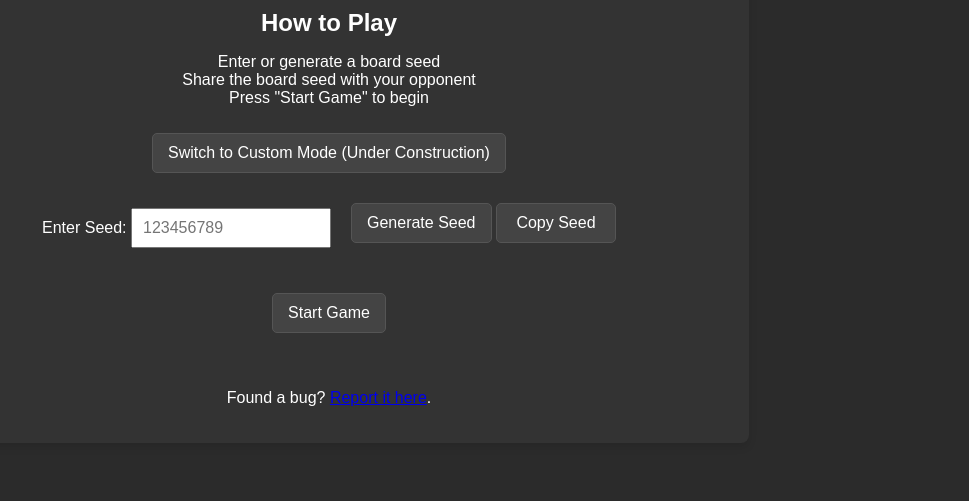
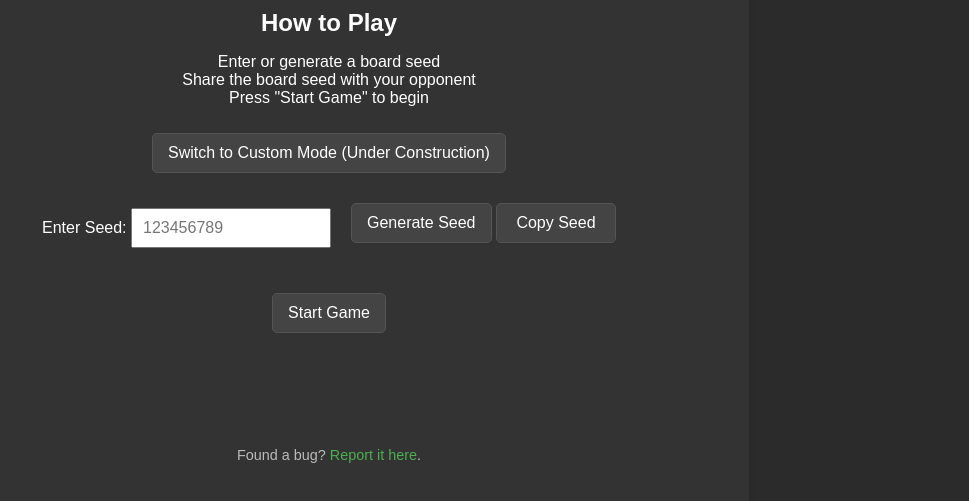
Before and after one commit to ZHI1112/Arknights-Guess-Who, a plain HTML site: page index.html in a window 1280 px wide. Shown: the part 113-614 px from the top of the page, without its empty margins (311-1280 px from the left). Drawn offline with Linux system fonts and the light colour scheme.

Commit message:
Update style.css

```diff
--- a/style.css
+++ b/style.css
@@ -335,3 +335,20 @@ body.light-mode .secret-avatar {
   font-weight: bold;
   margin: 10px 0;
 }
+
+footer {
+  margin-top: 40px;
+  padding: 20px;
+  font-size: 0.9rem;
+  color: #bbb;
+  text-align: center;
+}
+
+footer a {
+  color: #4caf50;
+  text-decoration: none;
+}
+
+footer a:hover {
+  text-decoration: underline;
+}
```
